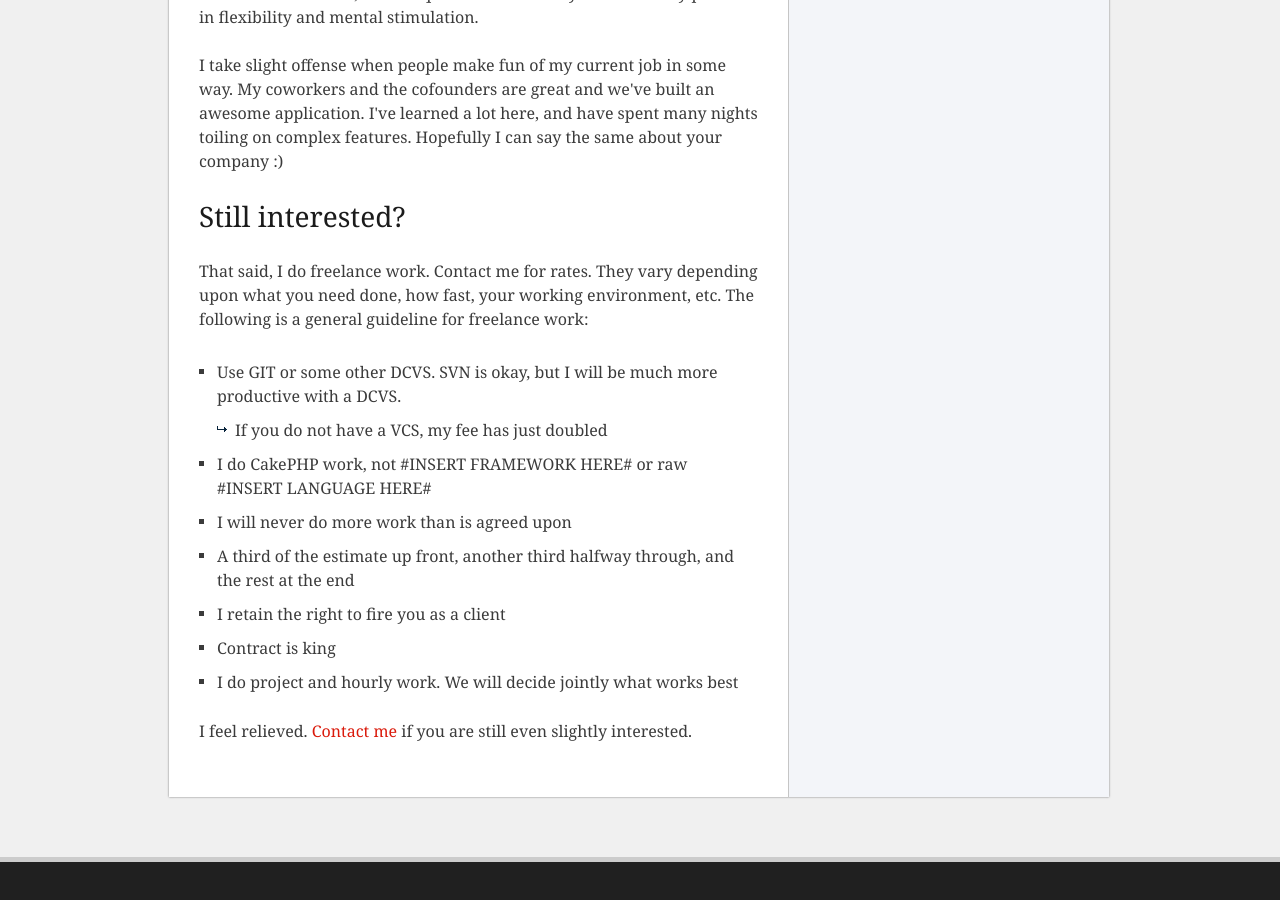
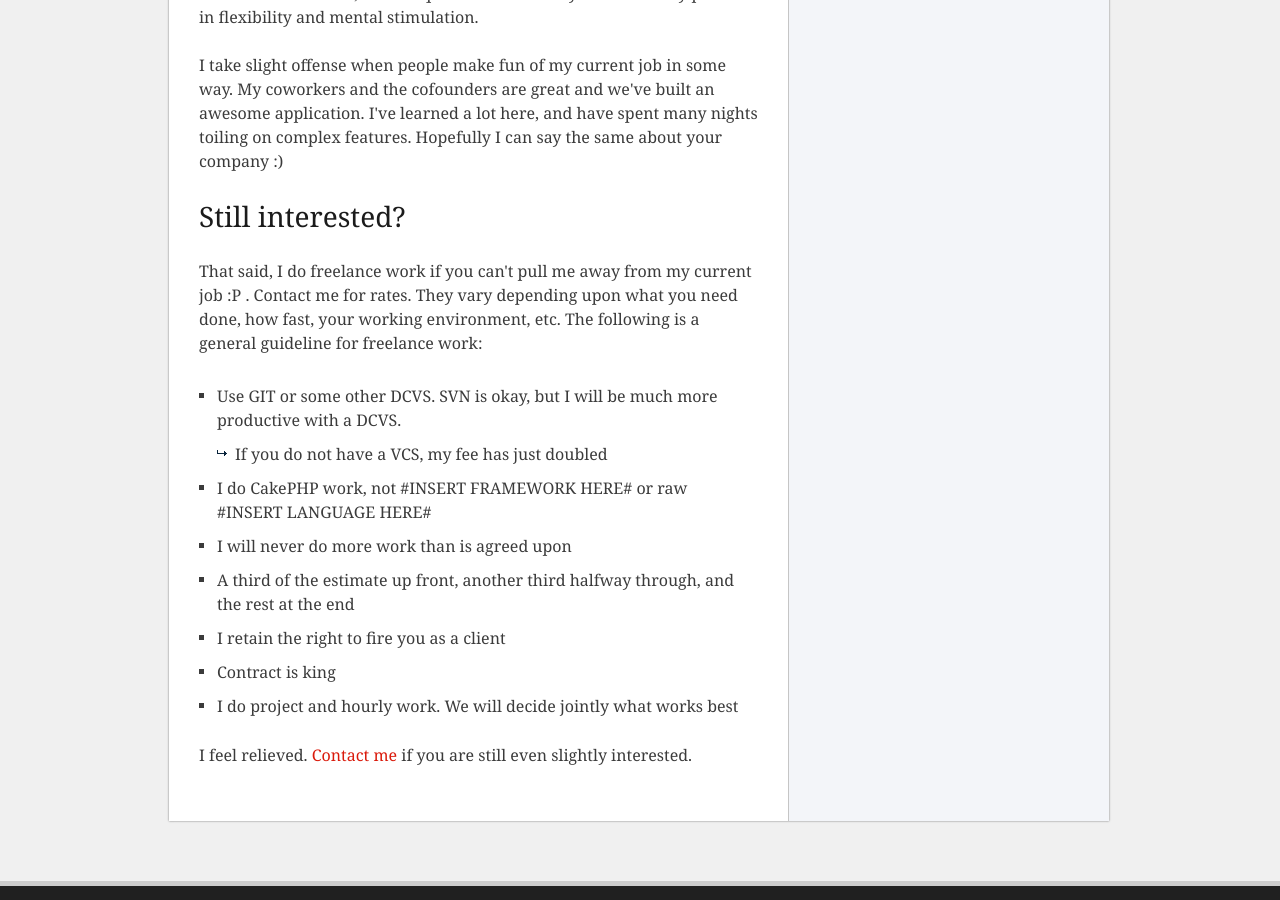
Before and after one commit to husayt/josediazgonzalez.com, a Jekyll site: the page built from hire-me/index.html, in a window 1280 px wide and 900 px high, scrolled down 1695 px. Built offline with Jekyll 4.4.1, drawn with Linux system fonts in a browser that asks for light colours; Markdown is read by kramdown in place of the engine named in the settings.

Commit message:
clarified the fact that I will consider job offers

```diff
--- a/hire-me/index.html
+++ b/hire-me/index.html
@@ -32,7 +32,7 @@ title: Want to hire me?
 <p>I take slight offense when people make fun of my current job in some way. My coworkers and the cofounders are great and we've built an awesome application. I've learned a lot here, and have spent many nights toiling on complex features. Hopefully I can say the same about your company :)</p>
 
 <h2> Still interested?</h2>
-<p>That said, I do freelance work. Contact me for rates. They vary depending upon what you need done, how fast, your working environment, etc. The following is a general guideline for freelance work:</p>
+<p>That said, I do freelance work if you can't pull me away from my current job :P . Contact me for rates. They vary depending upon what you need done, how fast, your working environment, etc. The following is a general guideline for freelance work:</p>
 
 <ul>
   <li>Use GIT or some other DCVS. SVN is okay, but I will be much more productive with a DCVS.
```
